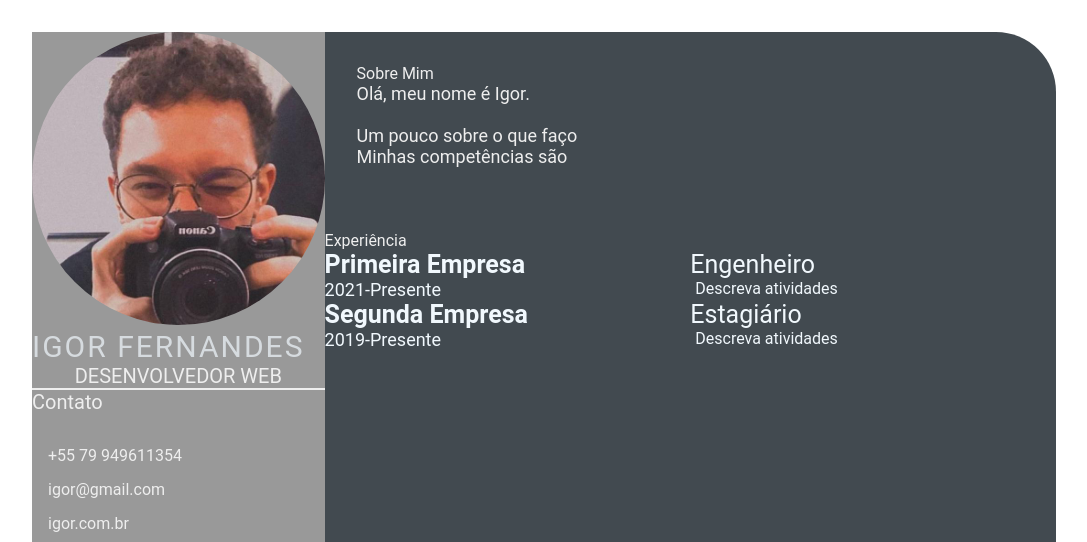
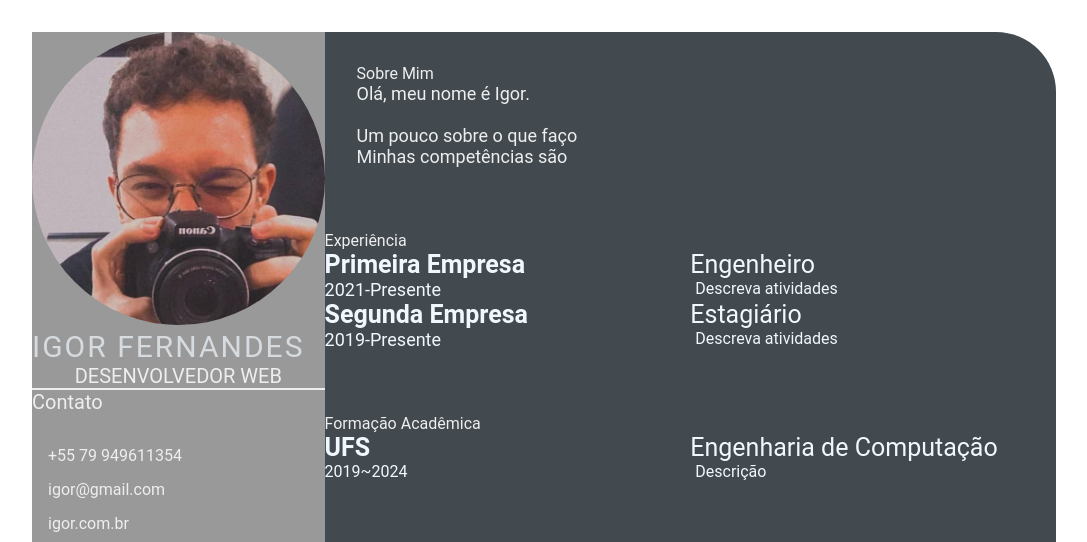
Before and after one commit to yngvarrr/yngvarrrdevweekgit.github.io, a plain HTML site: page index.html in a window 1280 px wide. Shown: the top 542 px of the page, without its empty margins (96-1183 px from the left). Drawn offline with Linux system fonts and the light colour scheme.

Commit message:
Update index.html

```diff
--- a/index.html
+++ b/index.html
@@ -70,6 +70,20 @@
                         </div>
                     </div>
                 </section>
+                <section class="education gap">
+                    <div class="right-title">Formação Acadêmica
+                    </div>
+                    <div class="education-contents">
+                    <div class="education-left">
+                        <p class="education-school-name">UFS</p>
+                        <p class="education-time-period">2019~2024</p>
+                    </div>
+                    <div class="education-right">
+                    <p class="education-subject">Engenharia de Computação</p>
+                    <p class="education-desc">Descrição</p>
+                    </div>
+                </div>
+                </section>
             </section>
     </main>
 </body>
```
